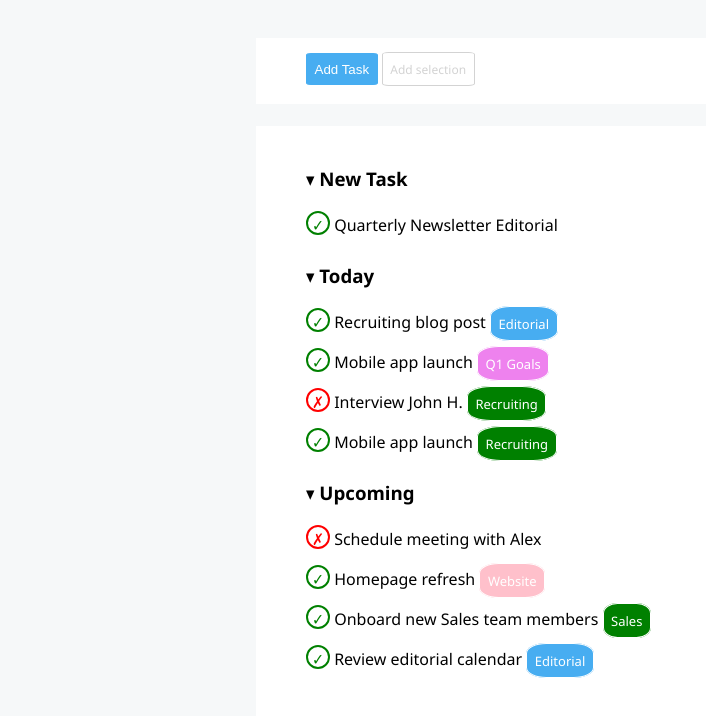
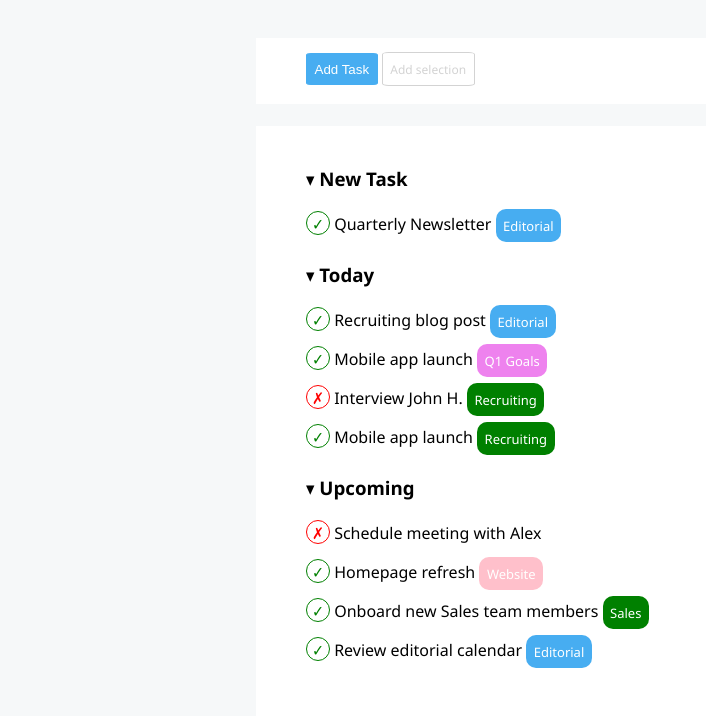
Before and after one commit to LuisJann/html-css-toboolist, a plain HTML site: page index.html in a window 1280 px wide. Shown: the part 86-802 px from the top of the page, without its empty margins (0-706 px from the left). Drawn offline with Linux system fonts and the light colour scheme.

Commit message:
Correzioni con Ogla

```diff
--- a/css/style.css
+++ b/css/style.css
@@ -103,7 +103,7 @@ li{
     width: 1.5rem;
     height: 1.5rem;
     color: green;
-    border: solid green 2px;
+    border: solid green 1px;
     border-radius: 50%;
     text-align: center;
     display: inline-block;
@@ -114,7 +114,7 @@ li{
     width: 1.5rem;
     height: 1.5rem;
     color: red;
-    border: solid red 2px;
+    border: solid red 1px;
     border-radius: 50%;
     text-align: center;
     display: inline-block;
@@ -124,8 +124,7 @@ li{
     font-size: small;
     color: white;
     background-color: #47adf1;
-    border: 1px solid ;
-    border-radius: 30%;
+    border-radius: 10px;
     padding: 1%;
 }
 
@@ -133,8 +132,7 @@ li{
     font-size: small;
     color: white;
     background-color: violet;
-    border: 1px solid ;
-    border-radius: 30%;
+    border-radius: 10px;
     padding: 1%;
 }
 
@@ -142,8 +140,7 @@ li{
     font-size: small;
     color: white;
     background-color: green;
-    border: 1px solid ;
-    border-radius: 30%;
+    border-radius: 10px;
     padding: 1%;
 }
 
@@ -151,7 +148,6 @@ li{
     font-size: small;
     color: white;
     background-color: pink;
-    border: 1px solid ;
-    border-radius: 30%;
+    border-radius: 10px;
     padding: 1%;
 }
--- a/index.html
+++ b/index.html
@@ -32,7 +32,7 @@
             <section>
                 <H3>&#x25BE; New Task</H3>
                 <ul class="todo">
-                    <li><span class="pcheck">&checkmark;</span> Quarterly Newsletter <span class="label">Editorial</span></li>
+                    <li><span class="pcheck">&checkmark;</span> Quarterly Newsletter <span class="Blabel">Editorial</span></li>
                 </ul>
             </section>
 
```
